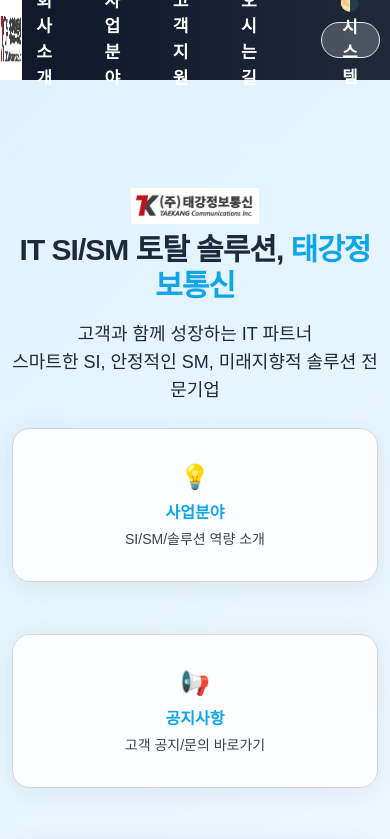
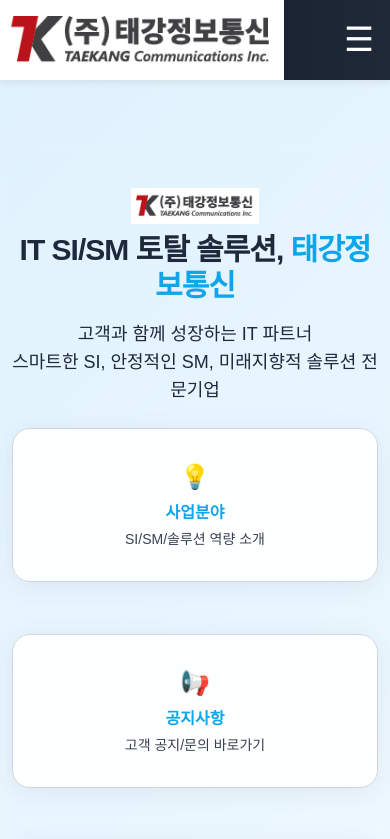
Before and after one commit to jungssam/TAEKANG_HOMEPAGE_FRONT, a Vue app: page / in a window 390 px wide. Shown: the top 839 px of the page. Built offline with nearby package versions, Linux system fonts and the light colour scheme; a web font is replaced by a local one.

Commit message:
햄버거 매뉴로 변경

```diff
--- a/src/components/Header.vue
+++ b/src/components/Header.vue
@@ -1,37 +1,96 @@
-
 <template>
   <header class="custom-header">
-    <!-- Use SVG logo with transparent background -->
     <a href="/">
       <img src="../images/logo1.png" class="h-10 w-auto mr-4 logo-img" />
     </a>
-    <nav class="nav-menu">
-<!--      <a href="/">홈</a>-->
+    <button class="menu-toggle" @click="open = !open" aria-label="메뉴 열기" v-if="isMobile">
+      &#9776;
+    </button>
+    <nav :class="['nav-menu', { open }]" v-show="!isMobile || open">
       <a href="/about">회사소개</a>
       <a href="/service">사업분야</a>
       <a href="/support">고객지원</a>
-<!--      <a href="/download">자료실</a>-->
-<!--      <a href="/careers">채용정보</a>-->
       <a href="/location">오시는길</a>
-      <button @click="toggleTheme" class="theme-toggle">
-        {{ themeLabel }}
-      </button>
+      <button @click="toggleTheme" class="theme-toggle">{{ themeLabel }}</button>
     </nav>
   </header>
 </template>
 
 <script setup>
+import { ref, computed, onMounted, onUnmounted } from 'vue'
 import { useTheme } from '@/assets/scripts/theme.js'
+
 const { theme, themeLabel, toggleTheme } = useTheme()
+const open = ref(false)
+const isMobile = ref(false)
+
+function updateIsMobile() {
+  isMobile.value = window.innerWidth < 700
+}
+onMounted(() => {
+  updateIsMobile()
+  window.addEventListener('resize', updateIsMobile)
+})
+onUnmounted(() => {
+  window.removeEventListener('resize', updateIsMobile)
+})
 </script>
 
 <style scoped>
-.nav-menu {
-  display: flex;
-  gap: 24px;
-  align-items: center;
+.custom-header {
+  position: relative;
 }
-.theme-toggle {
-  margin-left: 1.5em;
+
+.menu-toggle {
+  background: none;
+  border: none;
+  font-size: 2.1rem;
+  color: #fff;
+  margin-left: auto;
+  margin-right: 1rem;
+  display: none;
+  cursor: pointer;
+}
+
+@media (max-width: 700px) {
+  .menu-toggle {
+    display: block;
+  }
+  .nav-menu {
+    flex-direction: column;
+    position: absolute;
+    top: 70px; /* header 높이에 맞게 조정 */
+    right: 0;
+    width: 100vw;
+    background: #1f2937;
+    z-index: 999;
+    box-shadow: 0 2px 12px rgba(0,0,0,0.15);
+    display: none;
+    gap: 0;
+    align-items: flex-start;
+    padding: 1rem 1.5rem 1rem 2rem;
+  }
+  .nav-menu.open {
+    display: flex;
+  }
+  .nav-menu a, .theme-toggle {
+    margin: 10px 0;
+    width: 100%;
+    text-align: left;
+  }
+}
+
+@media (min-width: 700px) {
+  .nav-menu {
+    display: flex !important;
+    position: static;
+    background: none;
+    box-shadow: none;
+    width: auto;
+    padding: 0;
+  }
+  .menu-toggle {
+    display: none !important;
+  }
 }
 </style>
```
